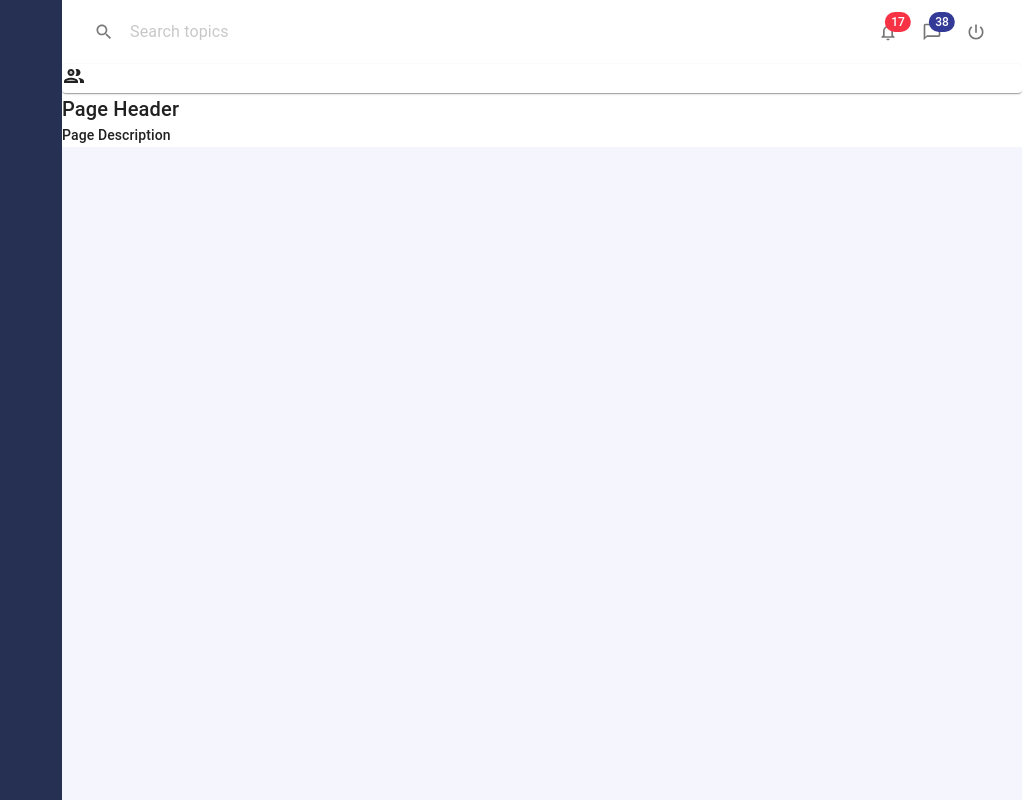
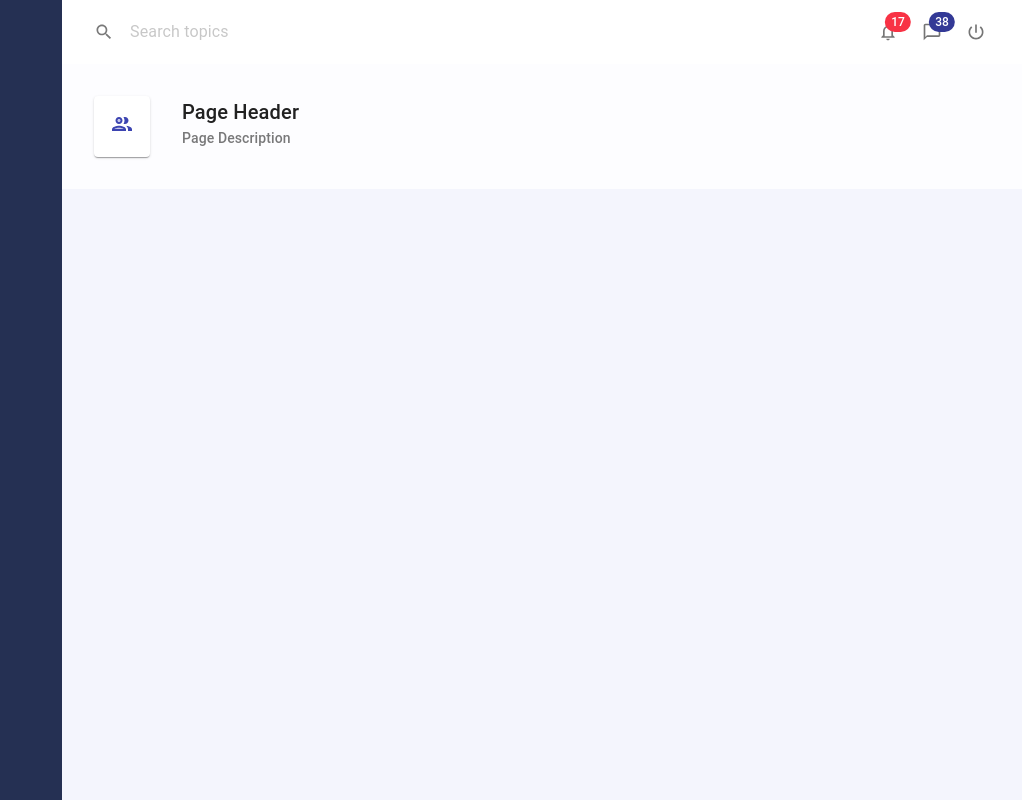
Before and after one commit to JWoltjen/material-ui-demo2, a React (Create React App) app: page / in a window 1280 px wide. Shown: the whole page, without its empty margins (258-1280 px from the left). Built offline with nearby package versions, Linux system fonts and the light colour scheme.

Commit message:
create custom styling for pageHeader component

```diff
--- a/src/Components/PageHeader.js
+++ b/src/Components/PageHeader.js
@@ -1,16 +1,39 @@
 import React from 'react'
-import { Paper, Card, Typography } from '@material-ui/core'
+import { Paper, Card, Typography, makeStyles } from '@material-ui/core'
+import { FullscreenExit } from '@material-ui/icons';
 
+
+const useStyles = makeStyles(theme =>({
+    root:{
+        backgroundColor: '#fdfdff'
+    },
+    pageHeader: {
+        padding: theme.spacing(4),
+        display: 'flex',
+        marginBottom: theme.spacing(3)
+    },
+    pageIcon:{
+        display:'inline-block',
+        padding:theme.spacing(2),
+        color: '#3c44b1'
+    },
+    pageTitle:{
+        paddingLeft: theme.spacing(4),
+        '& .MuiTypography-subtitle2':{
+            opacity:'0.6'
+        }
+    }
+}))
 function PageHeader(props) {
-
+    const classes = useStyles();
     const {title, subtitle, icon} = props
     return (
-        <Paper elevation={0} square>
-            <div>
-                <Card>
+        <Paper elevation={0} square className={classes.root}>
+            <div className={classes.pageHeader}>
+                <Card className={classes.pageIcon}>
                     {icon}
                 </Card>
-                <div>
+                <div className={classes.pageTitle}>
                     <Typography
                     variant="h6"
                     component='div'
```
Also changed, not shown: 1 other file (tests, documents, lock files or other folders).
